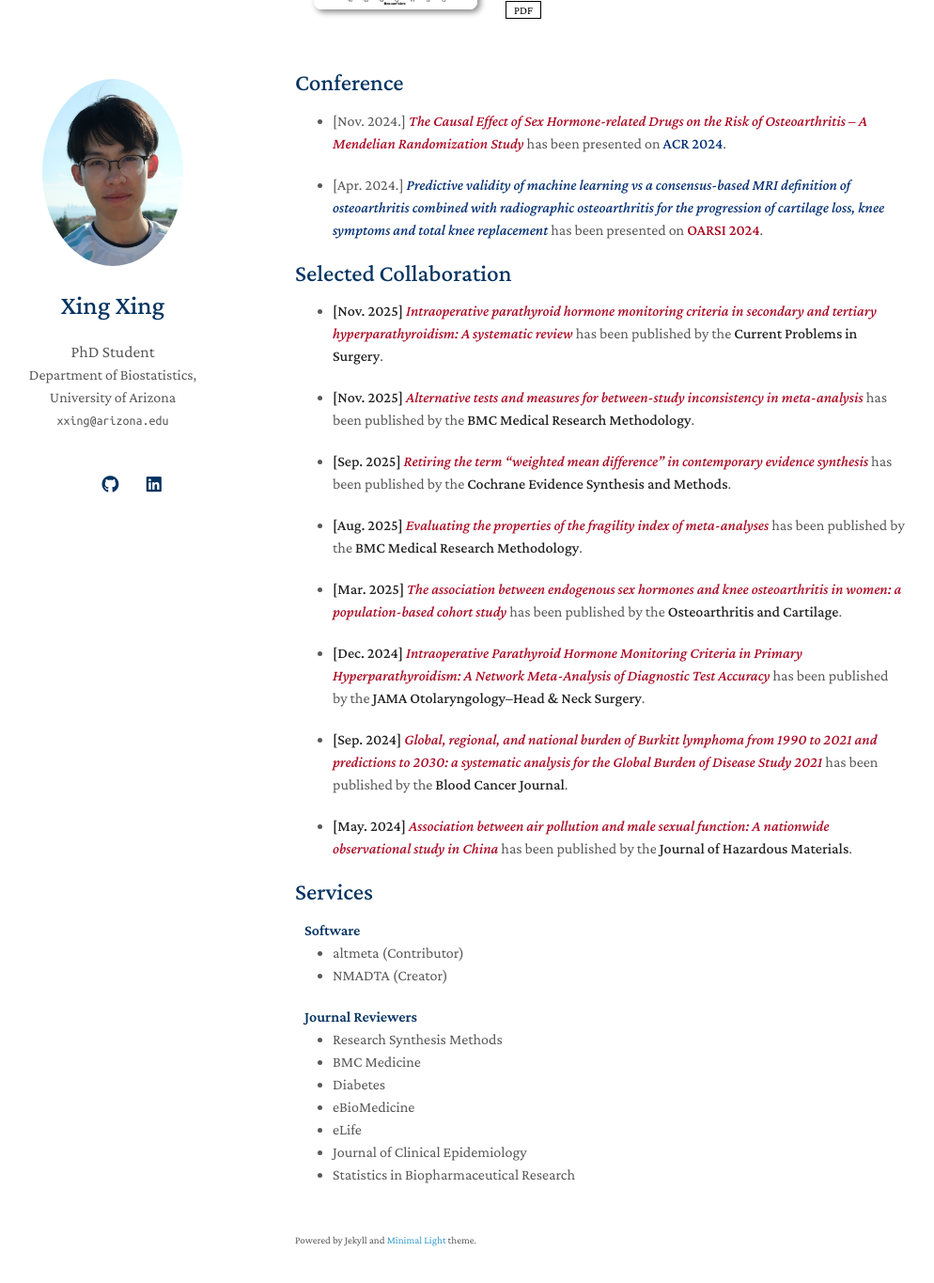
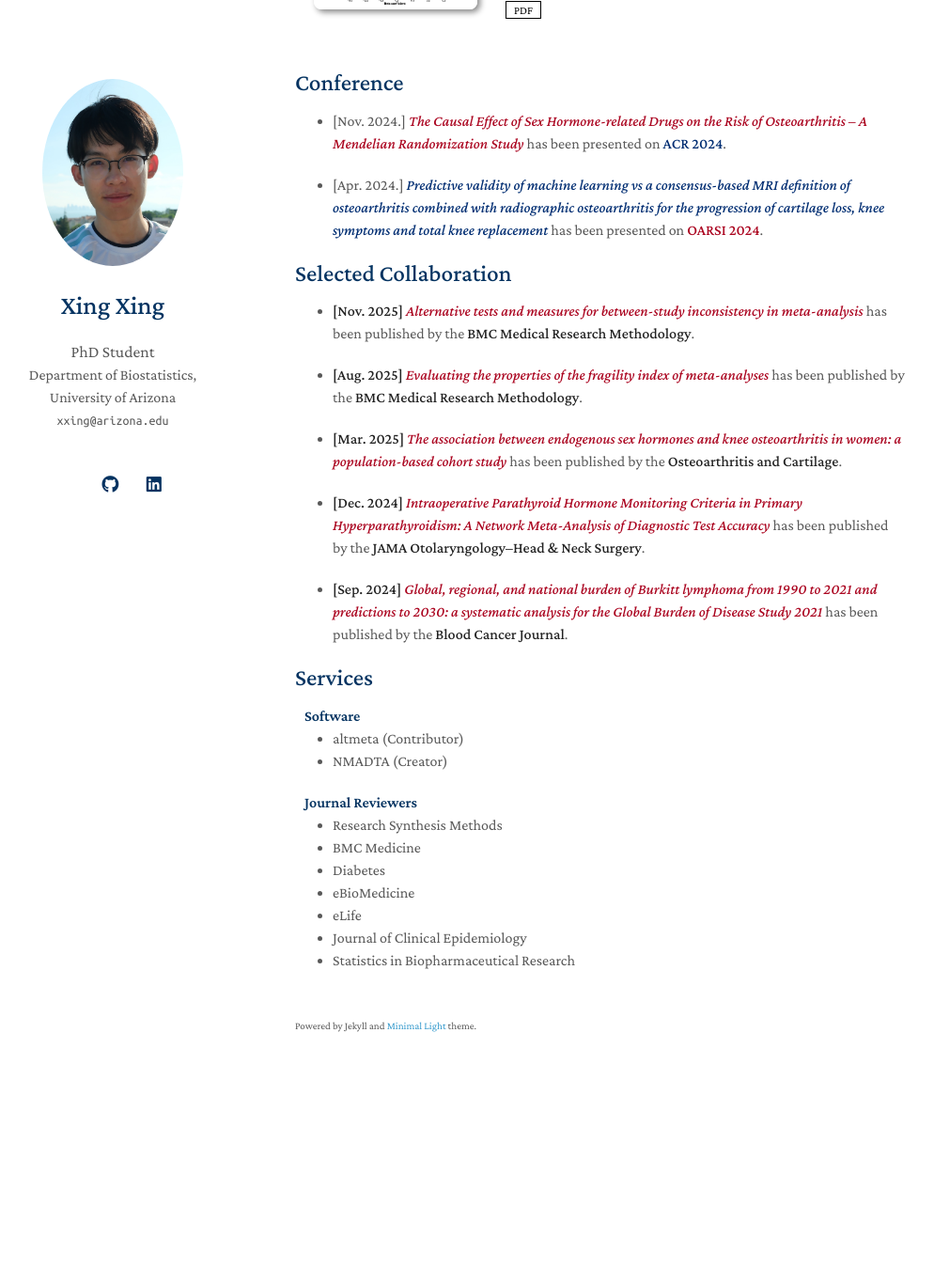
Before and after one commit to KevinXing3/kevinXing3.github.io, a Jekyll site: the page built from index.md, in a window 1280 px wide and 1400 px high, scrolled down 1362 px. Shown: the top 1365 px of the window at 94% size, without its empty margins (156-1150 px from the left). Built offline with Jekyll 4.4.1, drawn with Linux system fonts in a browser that asks for light colours; nearby versions of some CDN libraries; a style sheet for code colours, icons or effects is not loaded; our own code applies the rules of GitHub Pages for plain Markdown files; after the commit the page ends 2534 px from its top, so only the background shows below that.

Commit message:
Update index.md

```diff
--- a/index.md
+++ b/index.md
@@ -24,11 +24,7 @@ Outside of academia, I’m a dead hard fan of <a href="https://www.juventus.com/
 
 
 ## Selected Collaboration
-- **[Nov. 2025]** <a href="https://www.sciencedirect.com/science/article/pii/S0011384025002163" target="_blank" style="color:#ab0520">*Intraoperative parathyroid hormone monitoring criteria in secondary and tertiary hyperparathyroidism: A systematic review*</a> has been published by the **Current Problems in Surgery**.
-
 - **[Nov. 2025]** <a href="https://bmcmedresmethodol.biomedcentral.com/articles/10.1186/s12874-025-02719-7" target="_blank" style="color:#ab0520">*Alternative tests and measures for between-study inconsistency in meta-analysis*</a> has been published by the **BMC Medical Research Methodology**.
-
-- **[Sep. 2025]** <a href="https://onlinelibrary.wiley.com/doi/10.1002/cesm.70051" target="_blank" style="color:#ab0520">*Retiring the term “weighted mean difference” in contemporary evidence synthesis*</a> has been published by the **Cochrane Evidence Synthesis and Methods**.
 
 - **[Aug. 2025]** <a href="https://link.springer.com/article/10.1186/s12874-025-02648-5" target="_blank" style="color:#ab0520">*Evaluating the properties of the fragility index of meta-analyses*</a> has been published by the **BMC Medical Research Methodology**.
 
@@ -38,7 +34,6 @@ Outside of academia, I’m a dead hard fan of <a href="https://www.juventus.com/
 
 - **[Sep. 2024]** <a href="https://www.nature.com/articles/s41408-024-01138-z" target="_blank" style="color:#ab0520">*Global, regional, and national burden of Burkitt lymphoma from 1990 to 2021 and predictions to 2030: a systematic analysis for the Global Burden of Disease Study 2021*</a> has been published by the **Blood Cancer Journal**.
 
-- **[May. 2024]** <a href="https://www.sciencedirect.com/science/article/abs/pii/S0304389424005892" target="_blank" style="color:#ab0520">*Association between air pollution and male sexual function: A nationwide observational study in China*</a> has been published by the **Journal of Hazardous Materials**.
 
 
 {% include_relative _includes/services.md %}
```
